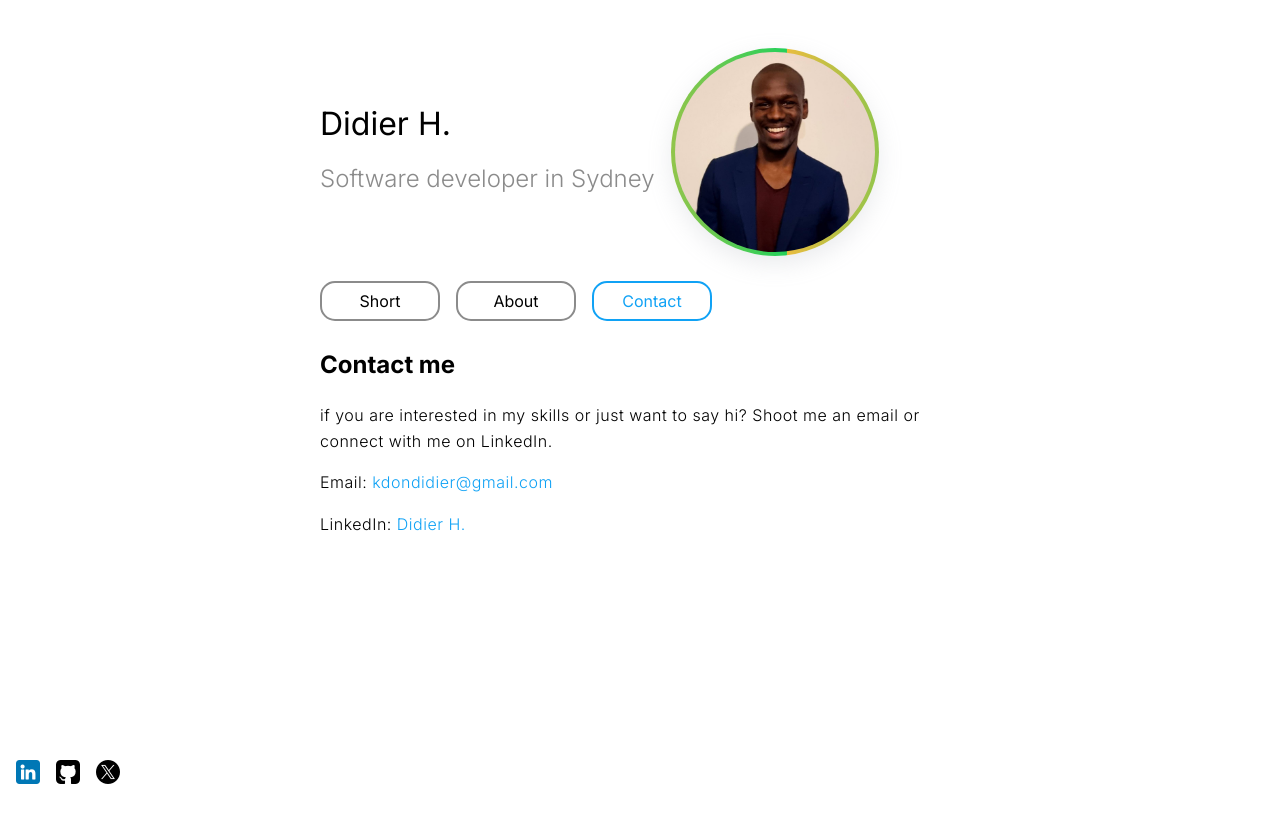
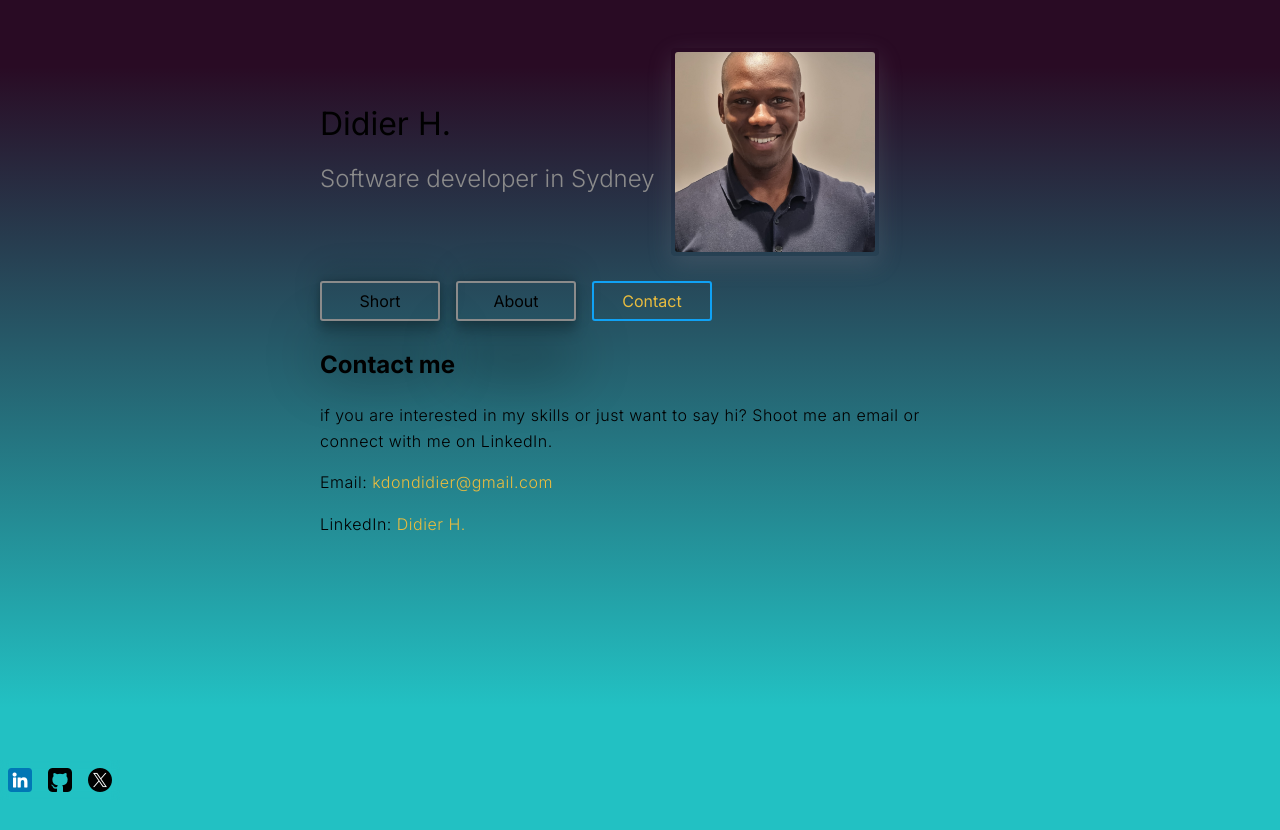
Before and after one commit to Didier187/react-portfolio, a Next.js app: page /contact in a window 1280 px wide. Before the commit the page ends 800 px from the top, so only its background shows below. Built offline with nearby package versions, Linux system fonts and the light colour scheme.

Commit message:
Add authors metadata to about and contact pages

```diff
--- a/app/about/page.tsx
+++ b/app/about/page.tsx
@@ -5,6 +5,8 @@ export const metadata: Metadata = {
   title: "About | Didier H.",
   description:
     "A software engineer based in Sydney, Australia. I love to build things for the web!",
+  authors: [{ name: "Didier Hategekimana", url:"https://www.linkedin.com/in/didier-h-66953a211/"}]
+
 };
 
 export default function page() {
--- a/app/contact/page.tsx
+++ b/app/contact/page.tsx
@@ -5,6 +5,7 @@ export const metadata: Metadata = {
   title: "Contact | Didier H.",
   description:
     "Contact Didier | Interested in my skills or just want to say hi? Feel free to contact me!",
+  authors: [{ name: "Didier Hategekimana", url:"https://www.linkedin.com/in/didier-h-66953a211/"}]
 };
 
 export default function page() {
--- a/app/globals.css
+++ b/app/globals.css
@@ -27,6 +27,7 @@ html,
 body {
   margin: 0;
   padding: 0;
+  color-scheme: light dark;
 }
 * {
   box-sizing: border-box;
@@ -35,6 +36,12 @@ body {
 body {
   background: var(--white);
   color: var(--black);
+  background: rgb(34, 193, 195);
+  background: linear-gradient(
+    0deg,
+    rgba(34, 193, 195, 1) 15%,
+    rgba(41, 11, 36, 1) 92%
+  );
 }
 
 img {
@@ -49,7 +56,7 @@ h3 {
 a {
   text-decoration: none;
   display: inline-block;
-  color: var(--blue);
+  color: var(--yellow);
 }
 ::-webkit-scrollbar {
   width: 4px;
@@ -75,7 +82,7 @@ a {
 }
 .img-frame {
   position: relative;
-  border-radius: 50%;
+  border-radius: 3px;
   object-fit: cover;
   transition: all 0.2s ease-in-out;
 }
@@ -85,15 +92,15 @@ a {
   padding: 5px;
   max-width: 650px;
   padding-top: 3rem;
-  padding-bottom: 3rem;
+  margin-bottom: 2rem;
   min-height: 100dvh;
   min-height: 100vh;
 }
 
 .gradient-box {
-  background: linear-gradient(90deg, var(--yellow), var(--green));
+  /* background: linear-gradient(90deg, var(--yellow), var(--green)); */
   padding: 4px;
-  border-radius: 50%;
+  border-radius: 4px;
   box-shadow: rgba(149, 157, 165, 0.2) 0px 8px 24px;
   animation: shimmer 10s infinite;
 }
@@ -123,7 +130,7 @@ a {
   border: 2px solid var(--gray);
   width: 120px;
   min-height: 30px;
-  border-radius: 15px;
+  border-radius: 3px;
   box-sizing: border-box;
   color: var(--black);
   font-size: 1rem;
@@ -131,6 +138,9 @@ a {
   transition: 0.4s ease all;
   text-transform: capitalize;
   padding: 0.5em 1em;
+  box-shadow: rgba(0, 0, 0, 0.25) 0px 54px 55px,
+    rgba(0, 0, 0, 0.12) 0px -12px 30px, rgba(0, 0, 0, 0.12) 0px 4px 6px,
+    rgba(0, 0, 0, 0.17) 0px 12px 13px, rgba(0, 0, 0, 0.09) 0px -3px 5px;
 }
 
 .tab + .tab {
@@ -138,7 +148,9 @@ a {
 }
 .active-tab {
   border-color: var(--blue);
-  color: var(--blue);
+  color: var(--yellow);
+  box-shadow: rgba(50, 50, 93, 0.25) 0px 50px 100px -20px,
+    rgba(0, 0, 0, 0.3) 0px 30px 60px -30px;
 }
 .tab:hover {
   border-color: var(--blue);
@@ -233,6 +245,7 @@ li.project .links {
 .tech-list {
   display: flex;
   flex-wrap: wrap;
+  justify-content: space-between;
 }
 .tech-icon {
   width: 30px;
@@ -337,10 +350,9 @@ li.project .links {
 }
 
 footer {
-  margin-top: 24px;
   position: fixed;
   bottom: 0;
-  padding: 1em;
+  padding: 0.5em;
   backdrop-filter: blur(4px);
 }
 .social__container {
--- a/app/layout.tsx
+++ b/app/layout.tsx
@@ -2,9 +2,6 @@ import "./globals.css";
 import type { Metadata } from "next";
 import { Inter } from "next/font/google";
 import Social from "../components/Social";
-import Avatar from "../components/Avatar";
-import Tabs from "../components/Tabs";
-import HeaderFrame from "../components/HeaderFrame";
 
 const inter = Inter({ subsets: ["latin"] });
 
@@ -33,8 +30,20 @@ export const metadata: Metadata = {
     "nodejs",
     "graphql",
     "apollo",
+    "frontend",
+    "backend",
+    "didier",
+    "hategekimana",
+    "didierh",
+    "didier.one",
+    "didier hategekimana",
   ],
-  authors: [{ name: "Didier Hategekimana" }],
+  authors: [
+    {
+      name: "Didier Hategekimana",
+      url: "https://www.linkedin.com/in/didier-h-66953a211/",
+    },
+  ],
   robots: "index,follow",
 };
 
--- a/public/posts/third.mdx
+++ b/public/posts/third.mdx
@@ -6,6 +6,7 @@ author: Didier
 tags: [hello, world]
 description: Hello world!
 ---
+import Counter from '../../components/examples/Counter'
 
 ## hello world
 
@@ -14,3 +15,5 @@ This is my third post!
 ### hello world HERE IS A CHANGE
 
 This is my third post!
+
+<Counter/>
```
Also changed, not shown: components/examples/Counter.tsx (added, +13 -0 lines), public/avatar.jpg, 1 other file (tests, documents, lock files or other folders).
